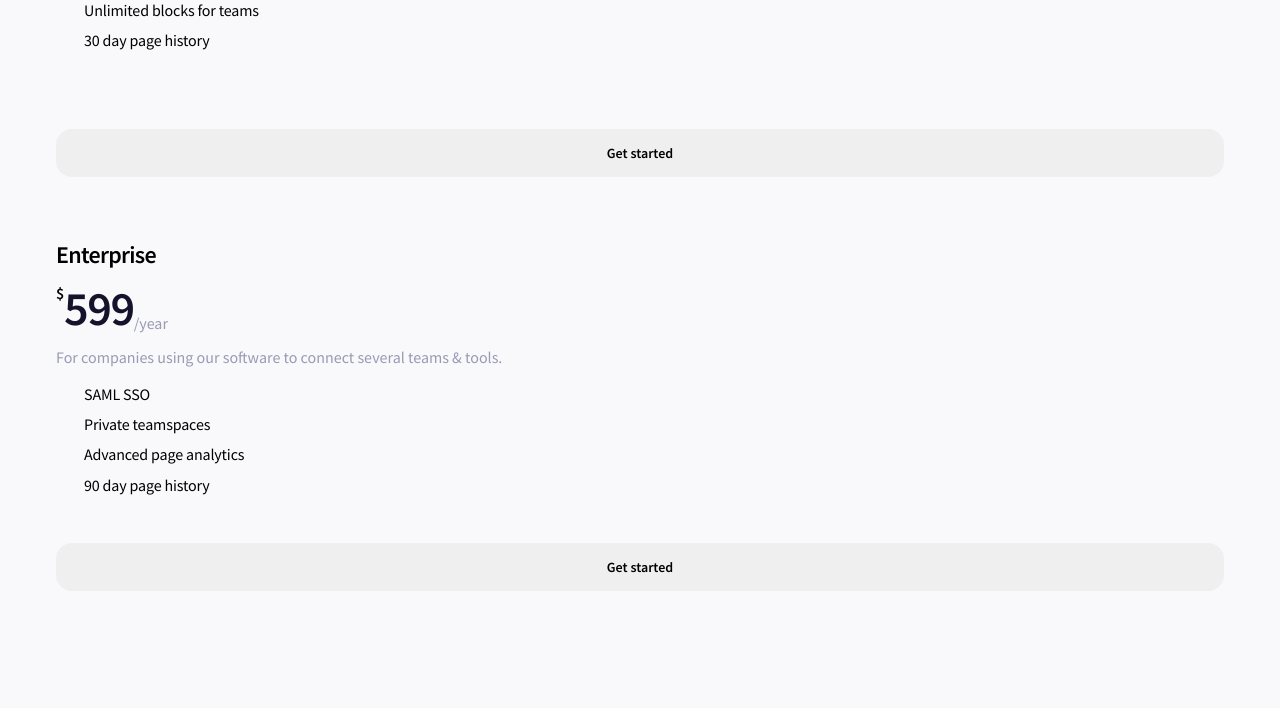
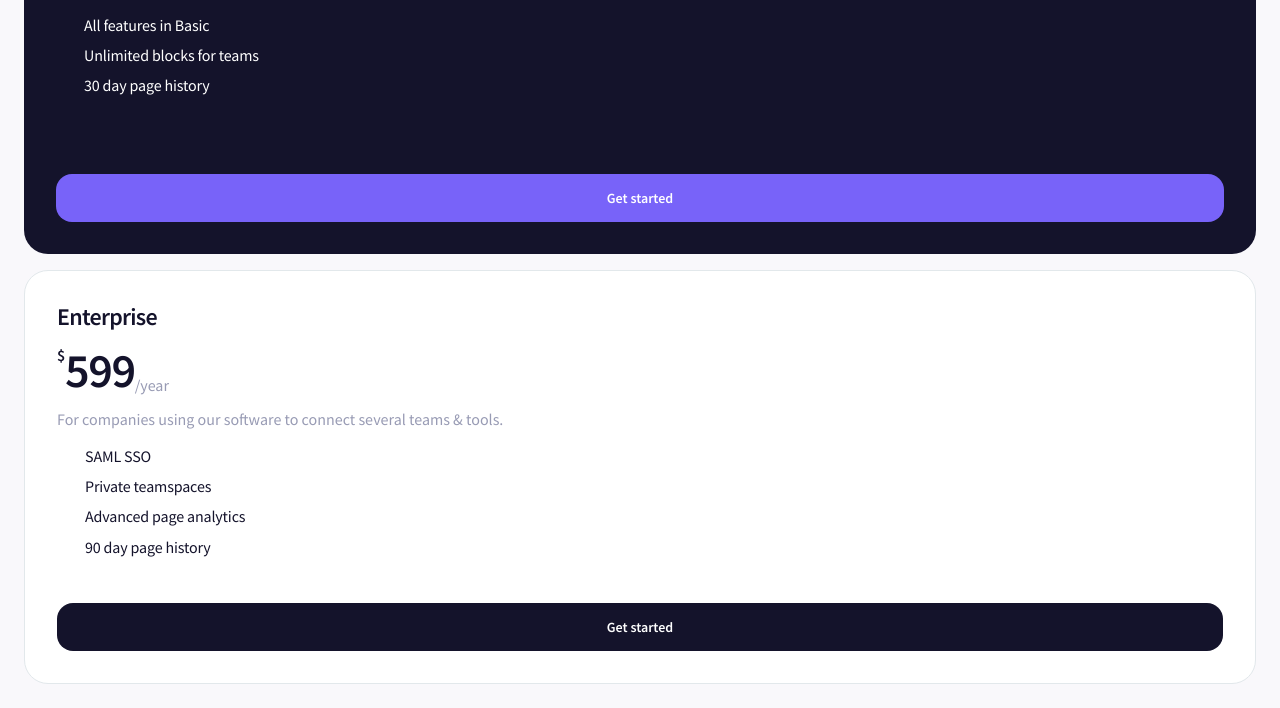
Before and after one commit to piotrfijol/pricing-page, a website built with Vite: page index.html in a window 1280 px wide. Shown: the part 757-1465 px from the top of the page. Before the commit the page ends 1404 px from the top, so only its background shows below. Built offline with nearby package versions, Linux system fonts and the light colour scheme; files whose address does not match are found by name.

Commit message:
Style even and odd cards uniquely

```diff
--- a/src/pages/pricing-page/styles/pricing-page.scss
+++ b/src/pages/pricing-page/styles/pricing-page.scss
@@ -19,10 +19,18 @@
             letter-spacing: -0.01em;
             font-weight: 400;
             line-height: 140%;
+            margin-bottom: 45px;
         }
     }
 
+    .container {
+        display: flex;
+        flex-direction: column;
+        gap: 1rem;
+    }
+
     .card {
+        border-radius: 1.5rem;
         box-sizing: border-box;
         display: flex;
         flex-direction: column;
@@ -50,7 +58,6 @@
             font-weight: 600;
             letter-spacing: -0.03em;
             line-height: 1em;
-            color: var(--color-title);
         }
 
         &__.period {
@@ -105,4 +112,25 @@
             font-weight: 600;
         }
     }
+
+    .card:nth-child(even) {
+        background-color: var(--color-primary);
+        color: var(--color-secondary);
+
+        .button {
+            background-color: var(--color-accent-1);
+            color: #FFF;
+        }
+    }
+
+    .card:nth-child(odd) {
+        background-color: var(--color-secondary);
+        color: var(--color-primary);
+        border: 1px solid #E2E8EB;
+
+        .button {
+            background-color: var(--color-accent-2);
+            color: #FFF;
+        }
+    }
 }
```
